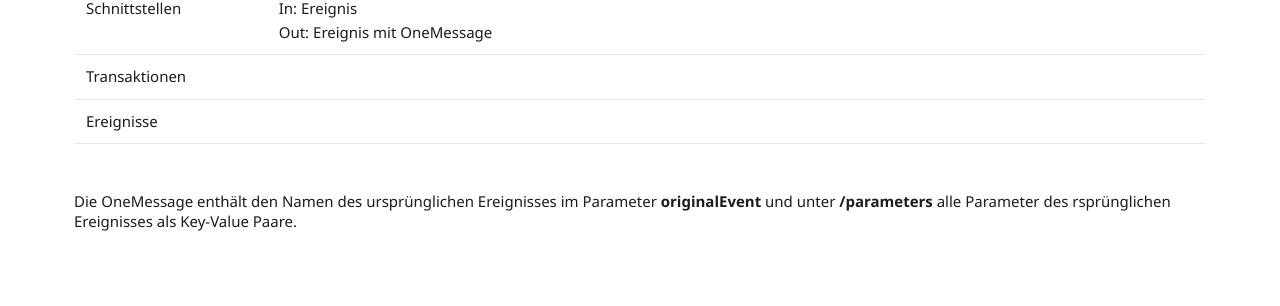
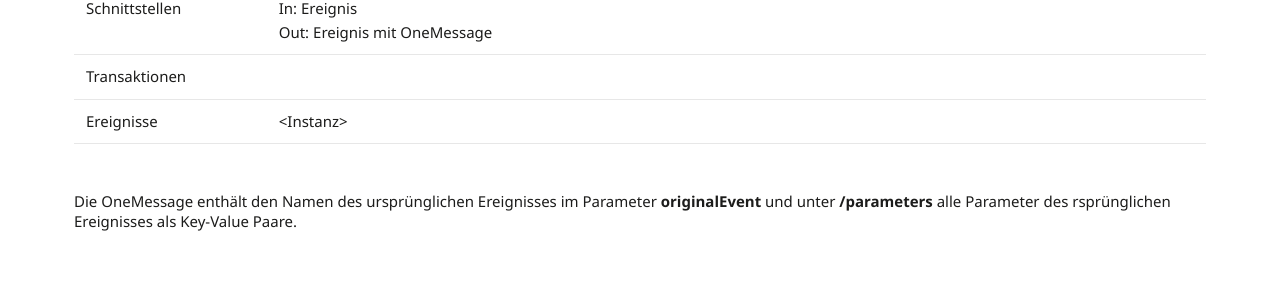
Before and after one commit to primesoft-group/oneconnexx-docs, a Jekyll site: the page built from _pages/addins/de/onemessageadapter.md, in a window 1280 px wide. Shown: the part 519-825 px from the top of the page. Built offline with Jekyll 4.4.1, drawn with Linux system fonts in a browser that asks for light colours; nearby versions of some CDN libraries; some web fonts are replaced.

Commit message:
Update onemessageadapter.md

```diff
--- a/_pages/addins/de/onemessageadapter.md
+++ b/_pages/addins/de/onemessageadapter.md
@@ -13,6 +13,6 @@ Das Add-In OneMessageAdapter erstellt aus einem Ereignis eine OneMessage, die da
 | Add-In Type | Logic |
 | Schnittstellen | In: Ereignis<br /> Out: Ereignis mit OneMessage |
 | Transaktionen | |
-| Ereignisse | <Instanz> |
+| Ereignisse | &lt;Instanz&gt; |
 
 Die OneMessage enthält den Namen des ursprünglichen Ereignisses im Parameter __originalEvent__ und unter __/parameters__ alle Parameter des rsprünglichen Ereignisses als Key-Value Paare.
```
